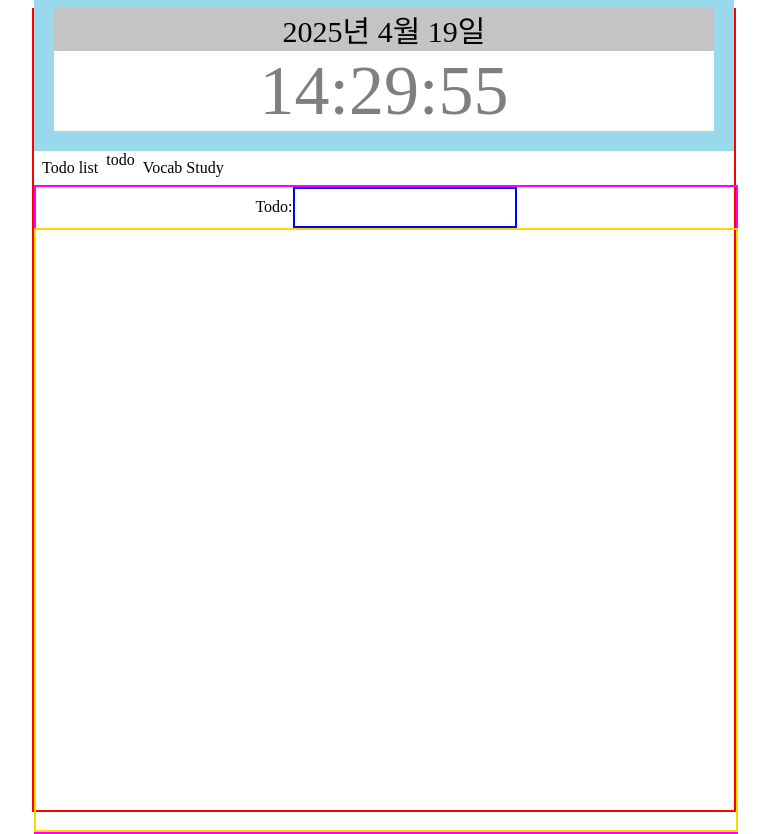
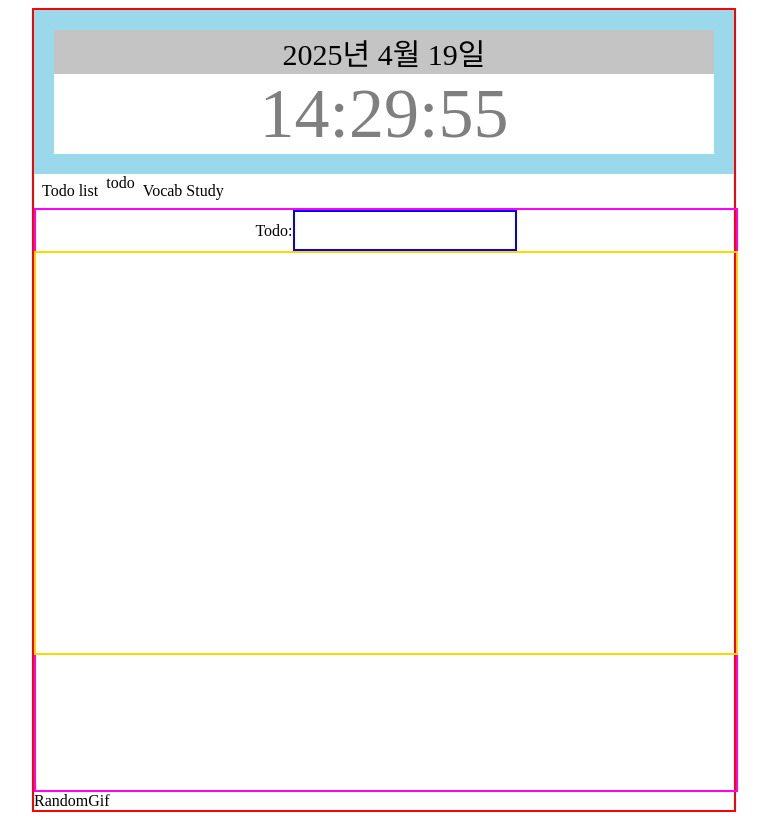
Before and after one commit to ejPark43/react-components, a React (Vite) app: page / in a window 1280 px wide. Shown: the whole page, without its empty margins (256-1025 px from the left). Built offline with nearby package versions, Linux system fonts and the light colour scheme.

Commit message:
chore: gif 파일 추가, 랜덤 이미지 보여줄 컴포넌트 추가

```diff
--- /dev/null
+++ b/src/components/RandomGif.jsx
@@ -0,0 +1,7 @@
+import React from "react";
+
+function RandomGif() {
+  return <div>RandomGif</div>;
+}
+
+export default RandomGif;
--- a/src/components/Todo.jsx
+++ b/src/components/Todo.jsx
@@ -223,7 +223,7 @@ const ShowTodos = styled.div`
   flex-direction: column;
   align-items: center;
   width: 100%;
-  height: 600px;
+  height: 50vh;
   border: 2px solid gold;
   overflow: scroll;
 `;
--- a/src/components/Vocab.jsx
+++ b/src/components/Vocab.jsx
@@ -11,6 +11,6 @@ const VocabContainer = styled.div`
   flex-direction: column;
   align-items: center;
   width: 100%;
-  height: 100%;
+  /* height: 100%; */
   border: 2px solid magenta;
 `;
--- a/src/pages/Homepage.jsx
+++ b/src/pages/Homepage.jsx
@@ -4,6 +4,7 @@ import Clock from "../components/Clock";
 import Tabs from "../components/Tabs";
 import Todo from "../components/Todo";
 import Vocab from "../components/Vocab";
+import RandomGif from "../components/RandomGif";
 
 function Homepage() {
   const [tabs, setTabs] = useState("todo");
@@ -13,6 +14,7 @@ function Homepage() {
         <Clock />
         <Tabs tabs={tabs} setTabs={setTabs} />
         {tabs === "todo" ? <Todo /> : <Vocab />}
+        <RandomGif />
       </Container>
     </div>
   );
```
Also changed, not shown: src/assets/SU_being_humanGIF.webp (added), 1 other file (tests, documents, lock files or other folders).
